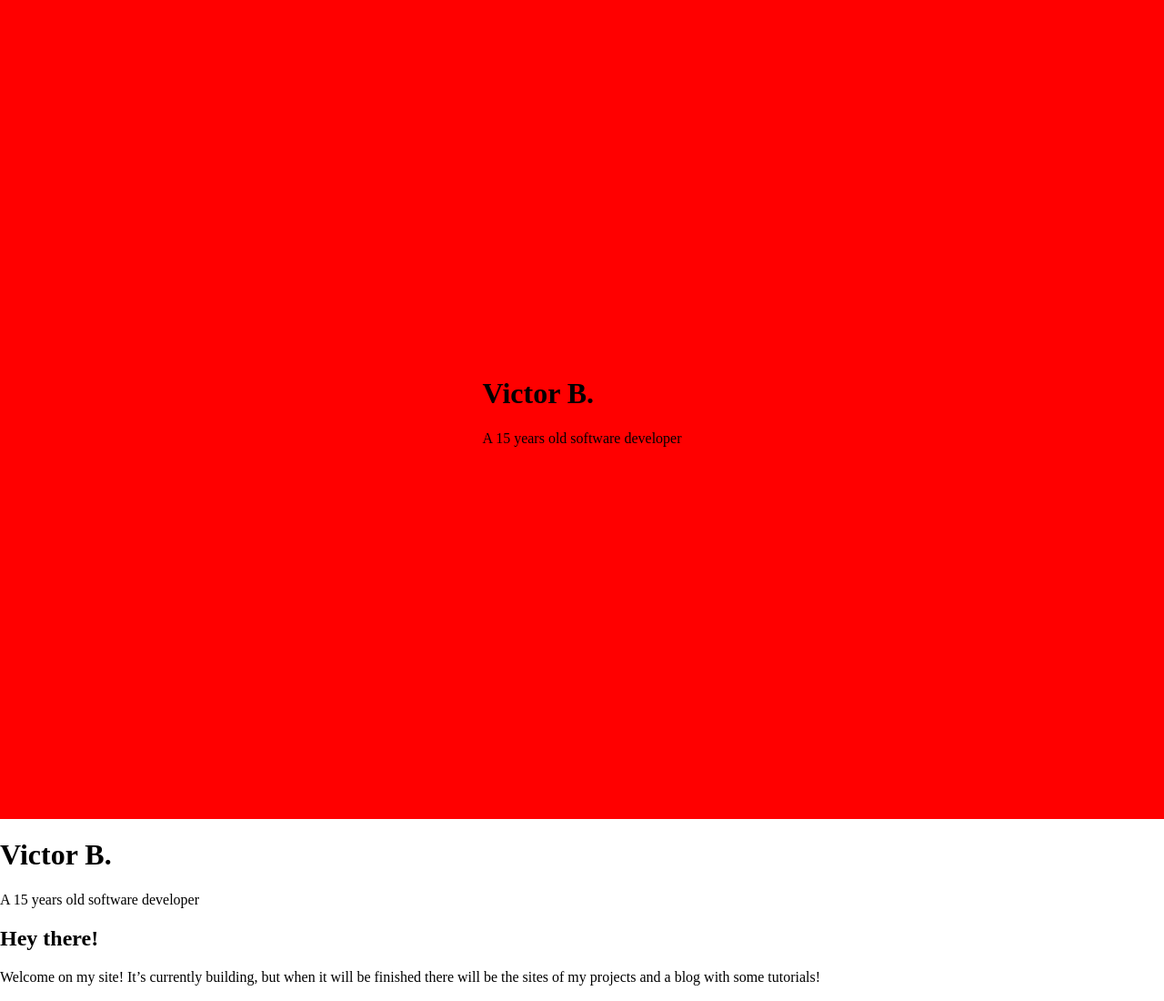
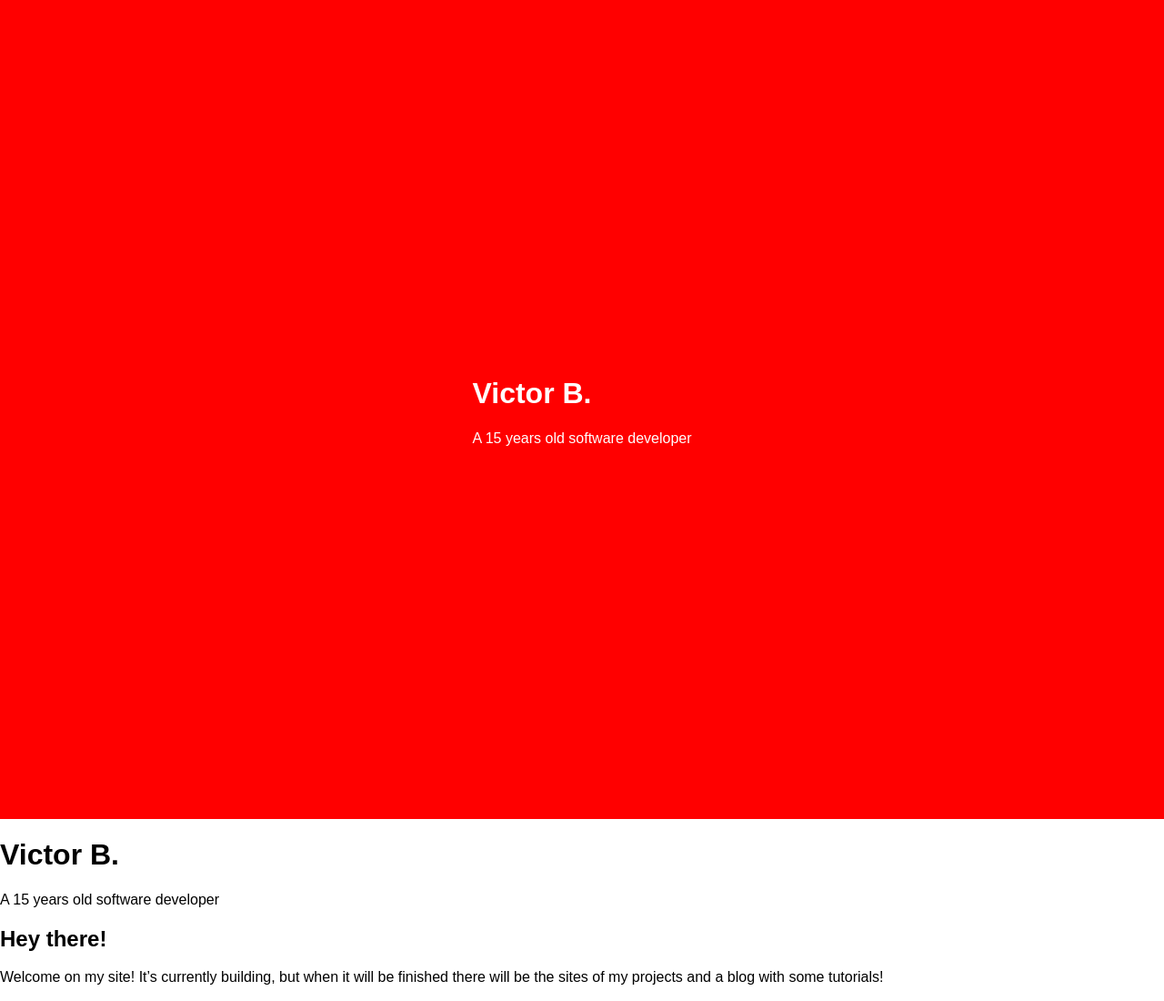
Before and after one commit to victorbnl/victorbnl.github.io, a Jekyll site: the page built from index.md, in a window 1280 px wide. Shown: the whole page at 91% size. Built offline with Jekyll 4.4.1, drawn with Linux system fonts in a browser that asks for light colours.

Commit message:
Update index.html

```diff
--- a/_layouts/index.html
+++ b/_layouts/index.html
@@ -15,13 +15,18 @@
     {{ content }}
   </section>
   <style>
+  body {
+    font-family: sans-serif
+  }
+
   header {
     display: flex;
     align-items: center;
     justify-content: center;
-    background-color: red;
     height: 100vh;
     width: 100%;
+    background-color: red;
+    color: white;
   }
 
   /* Normalize */
```
